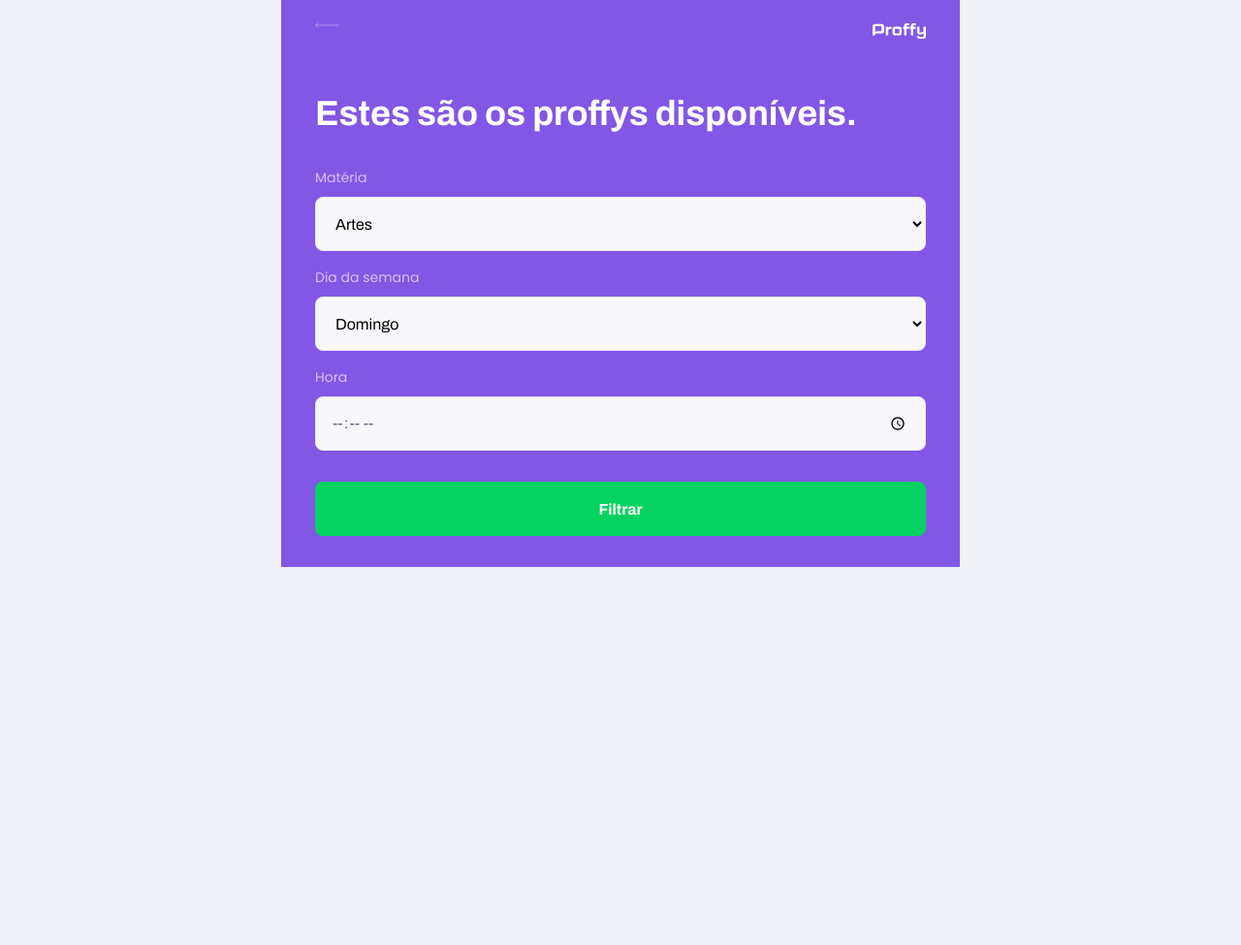
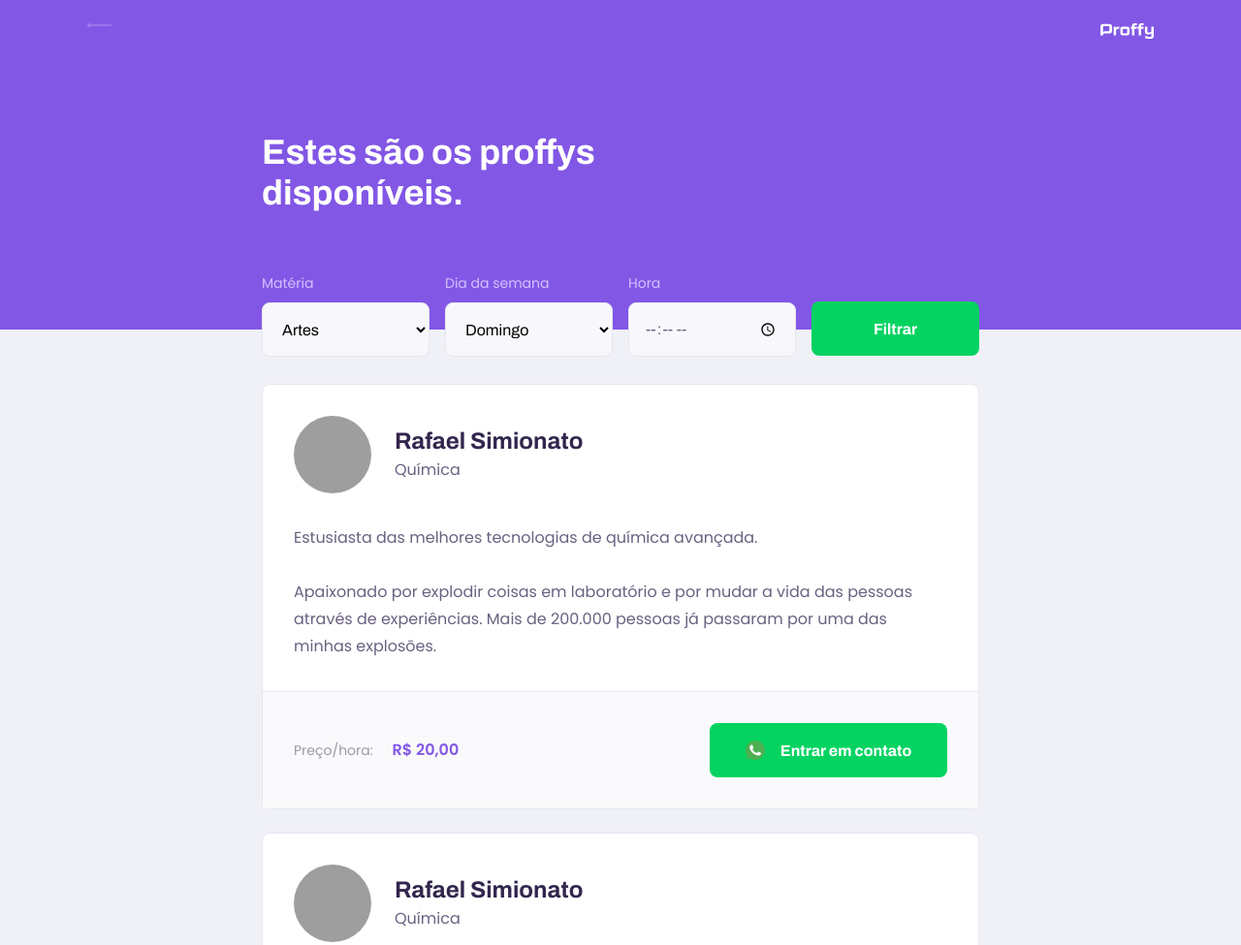
Before and after one commit to rafaasimi/proffy-nextlevelweek, a plain HTML site: page study.html in a window 1280 px wide. Shown: the top 975 px of the page at 97% size. Before the commit the page ends 800 px from the top, so only its background shows below. Drawn offline with Linux system fonts and the light colour scheme; grey boxes are pictures that could not be loaded.

Commit message:
Aula 2 (add page-study and css)

```diff
--- a/study.html
+++ b/study.html
@@ -68,6 +68,49 @@
             </div>
         </header>
 
+        <main>
+            <article class="teacher-item">
+                <header>
+                    <img src="https://avatars2.githubusercontent.com/u/32374173?s=460&u=258cef4fd54c501227706412a4eff91a13809dd5&v=4"
+                        alt="Rafael Simionato">
+                    <div>
+                        <strong>Rafael Simionato</strong>
+                        <span>Química</span>
+                    </div>
+                </header>
+                <p>Estusiasta das melhores tecnologias de química avançada. <br><br>Apaixonado por explodir coisas em
+                    laboratório e por mudar a vida das pessoas através de experiências. Mais de 200.000 pessoas já
+                    passaram por uma das minhas explosões.</p>
+                <footer>
+                    <p>Preço/hora: <strong>R$ 20,00</strong></p>
+                    <button type="button">
+                        <img src="/images/icons/whatsapp.svg" alt="Whatsapp">
+                        Entrar em contato
+                    </button>
+                </footer>
+            </article>
+
+            <article class="teacher-item">
+                <header>
+                    <img src="https://avatars2.githubusercontent.com/u/32374173?s=460&u=258cef4fd54c501227706412a4eff91a13809dd5&v=4"
+                        alt="Rafael Simionato">
+                    <div>
+                        <strong>Rafael Simionato</strong>
+                        <span>Química</span>
+                    </div>
+                </header>
+                <p>Estusiasta das melhores tecnologias de química avançada. <br><br>Apaixonado por explodir coisas em
+                    laboratório e por mudar a vida das pessoas através de experiências. Mais de 200.000 pessoas já
+                    passaram por uma das minhas explosões.</p>
+                <footer>
+                    <p>Preço/hora: <strong>R$ 20,00</strong></p>
+                    <button type="button">
+                        <img src="/images/icons/whatsapp.svg" alt="Whatsapp">
+                        Entrar em contato
+                    </button>
+                </footer>
+            </article>
+        </main>
     </div>
 
 
--- a/styles/partials/page-study.css
+++ b/styles/partials/page-study.css
@@ -34,6 +34,7 @@
 .page-header .header-content {
     width: 90%;
     margin: 3.2rem auto;
+    position: relative;
 }
 
 .page-header .header-content strong {
@@ -113,3 +114,165 @@
     right: 1.6rem;
     bottom: 0px;
 }
+
+#page-study main {
+    margin: 3.2rem auto;
+    width: 90%;
+}
+
+.teacher-item {
+    background-color: var(--color-box-base);
+    border: 1px solid var(--color-line-in-white);
+    border-radius: 0.8rem;
+    margin-top: 2.4rem;
+}
+
+.teacher-item header {
+    padding: 3.2rem 2rem;
+    display: flex;
+    align-items: center;
+}
+
+.teacher-item header img {
+    width: 8rem;
+    height: 8rem;
+    border-radius: 50%;
+}
+
+.teacher-item header div {
+    margin-left: 2.4rem;
+}
+
+.teacher-item header div strong {
+    font-size: 2.4rem;
+    font-weight: 700;
+    font-family: Archivo;
+    display: block;
+    color: var(--color-text-title);
+}
+
+.teacher-item header div span {
+    font-size: 1.6rem;
+    display: block;
+    margin-top: 0.4rem;
+}
+
+.teacher-item > p {
+    padding: 0 2rem;
+    font-size: 1.6rem;
+    line-height: 2.8rem;
+}
+
+.teacher-item footer {
+    padding: 3.2rem 2rem;
+    background-color: var(--color-box-footer);
+    border-top: 1px solid var(--color-line-in-white);
+    margin-top: 3.2rem;
+    display: flex;
+    align-items: center;
+    justify-content: space-between;
+}
+
+.teacher-item footer p {
+    font-size: 1.4rem;
+    line-height: 2.4rem;
+    color: var(--color-text-complement);
+}
+
+.teacher-item footer p strong {
+    font-size: 1.6rem;
+    color: var(--color-primary);
+    display: block;
+}
+
+.teacher-item footer button {
+    width: 20rem;
+    height: 5.6rem;
+    background-color: var(--color-secondary);
+    color: var(--color-button-text);
+    border: 0;
+    border-radius: 0.8rem;
+    cursor: pointer;
+    font-size: 1.4rem;
+    font-weight: 700;
+    font-family: Archivo;
+    display: flex;
+    justify-content: space-evenly;
+    align-items: center;
+    transition: background 0.2s;
+    margin-left: 1.6rem;
+}
+
+.teacher-item footer button:hover {
+    background-color: var(--color-secondary-dark);
+}
+
+@media (min-width: 700px) {
+    #page-study #container {
+        max-width: 700vw;
+    }
+
+    .page-header {
+        height: 340px;
+    }
+
+    .page-header .top-bar-container {
+        max-width: 1100px;
+    }
+
+    .page-header .header-content {
+        max-width: 740px;
+        margin: 0 auto;
+        flex: 1 1;
+        padding-bottom: 48px;
+        display: flex;
+        flex-direction: column;
+        justify-content: center;
+    }
+
+    .page-header .header-content strong {
+        max-width: 350px;
+    }
+
+    .teacher-item header,
+    .teacher-item footer {
+        padding: 32px;
+    }
+
+    #search-teachers {
+        display: grid;
+        grid-template-columns: repeat(4, 1fr);
+        gap: 16px;
+        position: absolute;
+        bottom: -28px;
+    }
+
+    #page-study main {
+        padding: 32px 0;
+        max-width: 740px;
+        margin: 0 auto;
+    }
+
+    #search-teachers .select-block {
+        margin-bottom: 0;
+    }
+
+    .teacher-item > p {
+        padding: 0 32px;
+    }
+
+    .teacher-item footer p strong {
+        display: initial;
+        margin-left: 16px;
+    }
+
+    .teacher-item footer button {
+        width: 245px;
+        font-size: 16px;
+        justify-content: center;
+    }
+
+    .teacher-item footer button img {
+        margin-right: 16px;
+    }
+}
```
